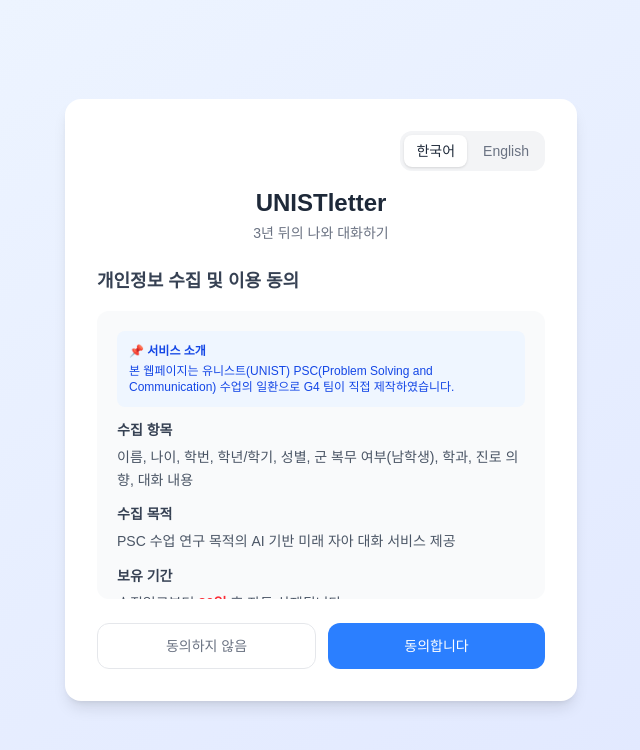
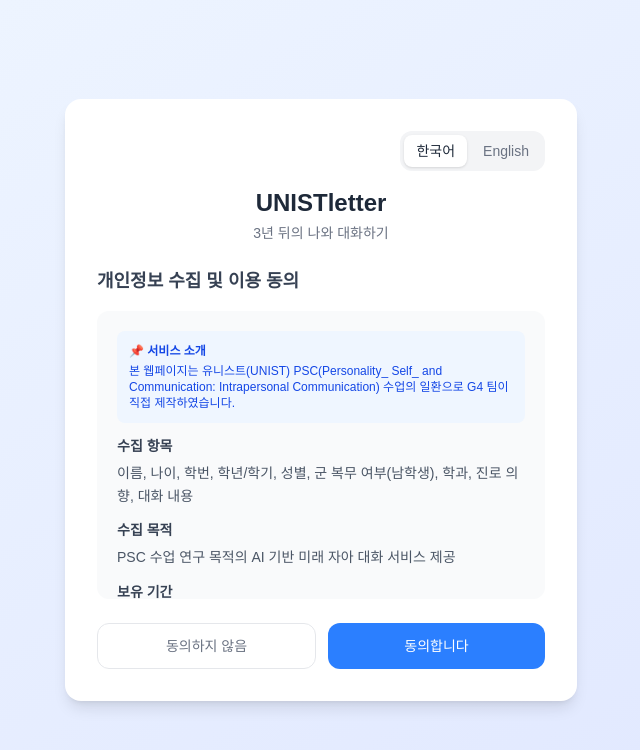
Before and after one commit to UNISTminseo/UNISTletter, a Next.js app: page / in a window 1280 px wide. Shown: the top 750 px of the page, without its empty margins (319-959 px from the left). Built offline with nearby package versions, Linux system fonts and the light colour scheme.

Commit message:
Update page.tsx

```diff
--- a/src/app/page.tsx
+++ b/src/app/page.tsx
@@ -39,8 +39,8 @@
           <div className="bg-blue-50 rounded-lg p-3 text-blue-700 text-xs">
             <p className="font-semibold mb-1">📌 {ko ? '서비스 소개' : 'About This Service'}</p>
             <p>{ko
-              ? '본 웹페이지는 유니스트(UNIST) PSC(Problem Solving and Communication) 수업의 일환으로 G4 팀이 직접 제작하였습니다.'
-              : 'This webpage was created by Team G4 as part of the PSC (Problem Solving and Communication) course at UNIST.'}</p>
+              ? '본 웹페이지는 유니스트(UNIST) PSC(Personality_ Self_ and Communication: Intrapersonal Communication) 수업의 일환으로 G4 팀이 직접 제작하였습니다.'
+              : 'This webpage was created by Team G4 as part of the PSC (Personality, Self, and Communication: Intrapersonal Communication) course at UNIST.'}</p>
           </div>
 
           <div>
```
